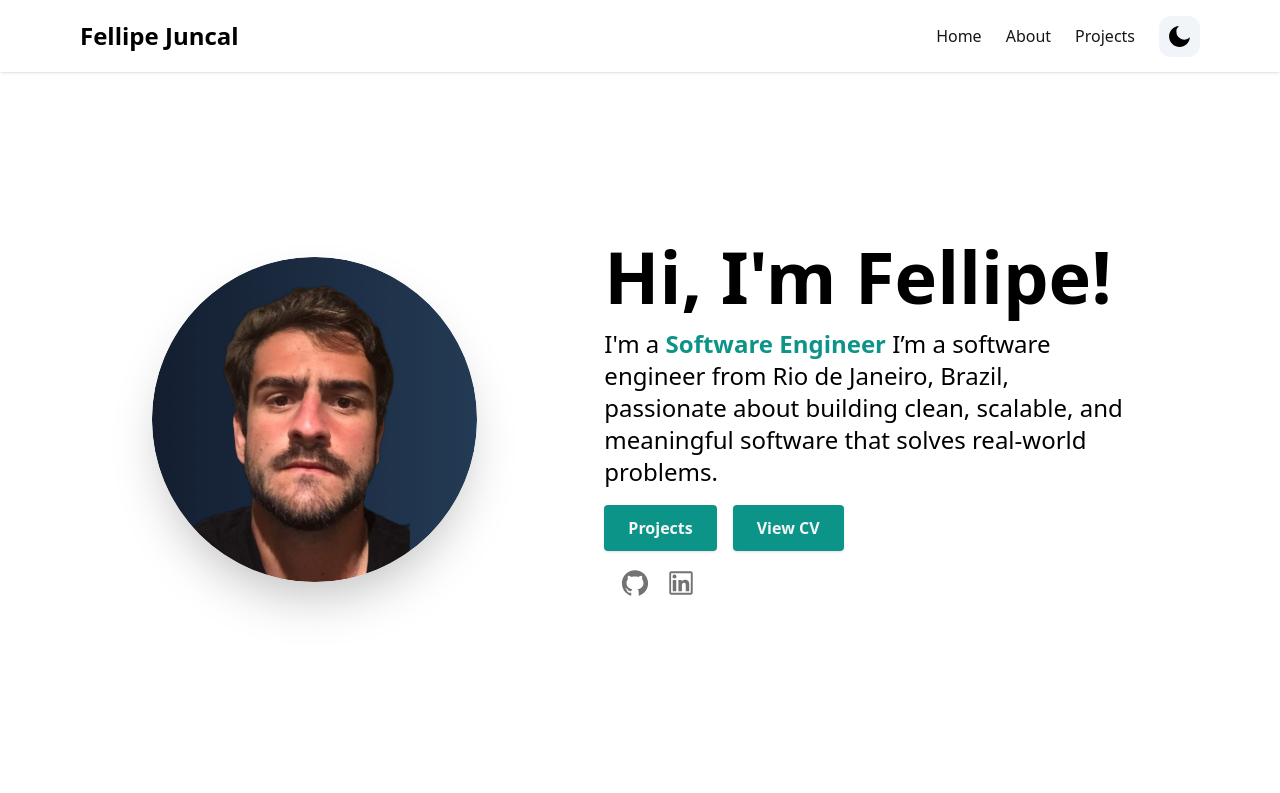
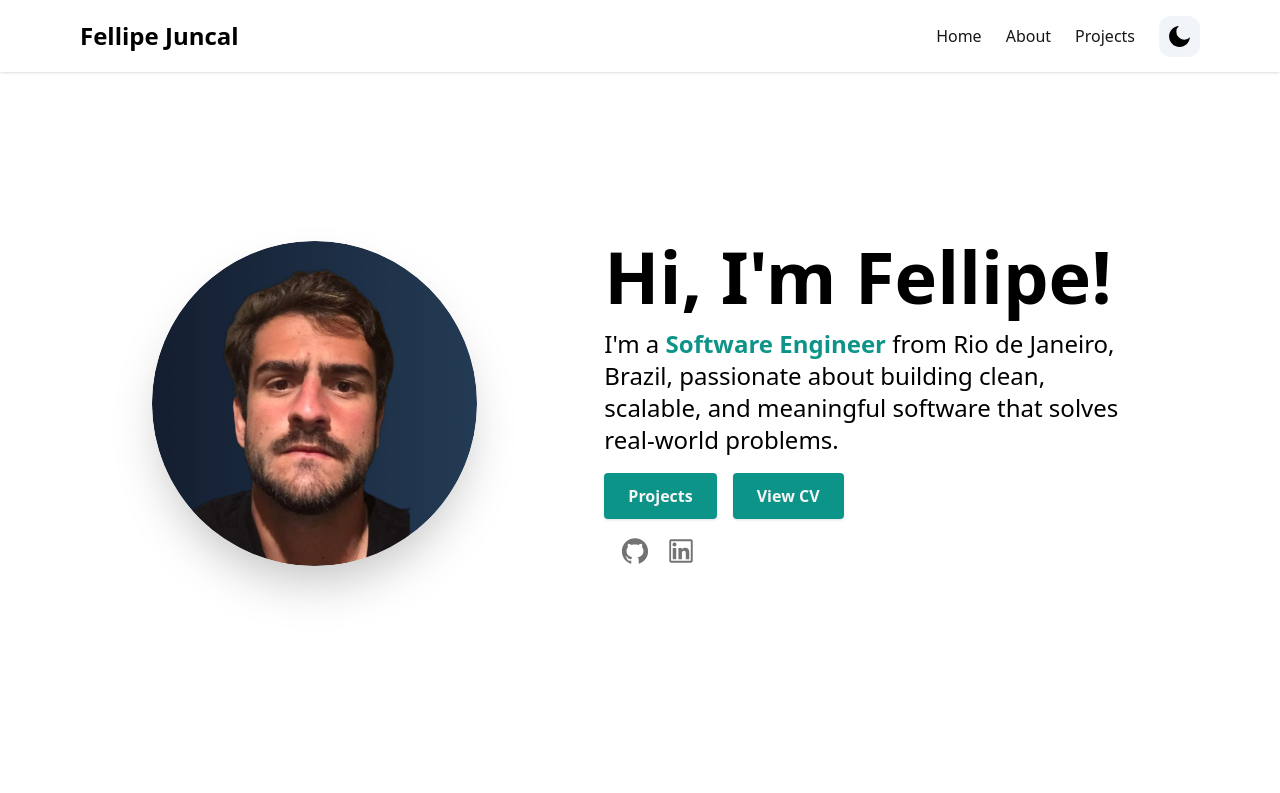
Before and after one commit to fjuncal/juncal-portifolio, a Next.js app: page / in a window 1280 px wide. Shown: the top 793 px of the page. Built offline with nearby package versions, Linux system fonts and the light colour scheme.

Commit message:
Removing duplicates sentences

```diff
--- a/components/HeroSection.tsx
+++ b/components/HeroSection.tsx
@@ -8,7 +8,7 @@ import { AiOutlineGithub, AiOutlineLinkedin } from "react-icons/ai";
 const HeroSection = () => {
 	return (
 		<section id="home">
-      <div className="flex flex-col text-center items-center justify-center animate-fadeIn animation-delay-2 my-10 py-16 sm:py-32 md:py-48 md:flex-row md:space-x-4 md:text-left">
+			<div className="flex flex-col items-center justify-center py-16 my-10 text-center animate-fadeIn animation-delay-2 sm:py-32 md:py-48 md:flex-row md:space-x-4 md:text-left">
 				<div className="md:mt-2 md:w-1/2">
 					<Image
 						src="/screen-photo.png"
@@ -19,22 +19,21 @@ const HeroSection = () => {
 					/>
 				</div>
 				<div className="md:mt-2 md:w-3/5">
-          <h1 className="text-4xl font-bold mt-6 md:mt-0 md:text-7xl">
+					<h1 className="mt-6 text-4xl font-bold md:mt-0 md:text-7xl">
 						Hi, I&#39;m Fellipe!
 					</h1>
-          <p className="text-lg mt-4 mb-6 md:text-2xl">
+					<p className="mt-4 mb-6 text-lg md:text-2xl">
 						I&#39;m a{" "}
 						<span className="font-semibold text-teal-600">
 							Software Engineer{" "}
 						</span>
-            I’m a software engineer from Rio de Janeiro, Brazil, passionate
-            about building clean, scalable, and meaningful software that solves
-            real-world problems.
+						from Rio de Janeiro, Brazil, passionate about building clean,
+						scalable, and meaningful software that solves real-world problems.
 					</p>
 					<div className="space-x-4 mt-7">
 						<Link
 							to="projects"
-              className="text-neutral-100 font-semibold px-6 py-3 bg-teal-600 rounded shadow hover:bg-teal-700 hover:cursor-pointer"
+							className="px-6 py-3 font-semibold bg-teal-600 rounded shadow text-neutral-100 hover:bg-teal-700 hover:cursor-pointer"
 							activeClass="active"
 							spy={true}
 							smooth={true}
@@ -47,7 +46,7 @@ const HeroSection = () => {
 							href="/juncal-refact-be.pdf"
 							target="_blank"
 							rel="noreferrer"
-              className="text-neutral-100 font-semibold px-6 py-3 bg-teal-600 rounded shadow hover:bg-teal-700 hover:cursor-pointer"
+							className="px-6 py-3 font-semibold bg-teal-600 rounded shadow text-neutral-100 hover:bg-teal-700 hover:cursor-pointer"
 						>
 							View CV
 						</a>
@@ -58,7 +57,7 @@ const HeroSection = () => {
 								target="_blank"
 							>
 								<AiOutlineGithub
-                  className="hover:-translate-y-1 transition-transform cursor-pointer text-neutral-500 dark:text-neutral-100"
+									className="transition-transform cursor-pointer hover:-translate-y-1 text-neutral-500 dark:text-neutral-100"
 									size={30}
 								/>
 							</a>
@@ -68,7 +67,7 @@ const HeroSection = () => {
 								target="_blank"
 							>
 								<AiOutlineLinkedin
-                  className="hover:-translate-y-1 transition-transform cursor-pointer text-neutral-500 dark:text-neutral-100"
+									className="transition-transform cursor-pointer hover:-translate-y-1 text-neutral-500 dark:text-neutral-100"
 									size={30}
 								/>
 							</a>
@@ -77,7 +76,7 @@ const HeroSection = () => {
 				</div>
 			</div>
 
-      <div className="flex flex-row items-center text-center justify-center ">
+			<div className="flex flex-row items-center justify-center text-center ">
 				<Link
 					to="about"
 					activeClass="active"
```
Lines whose indentation alone changed are shown as unchanged.
